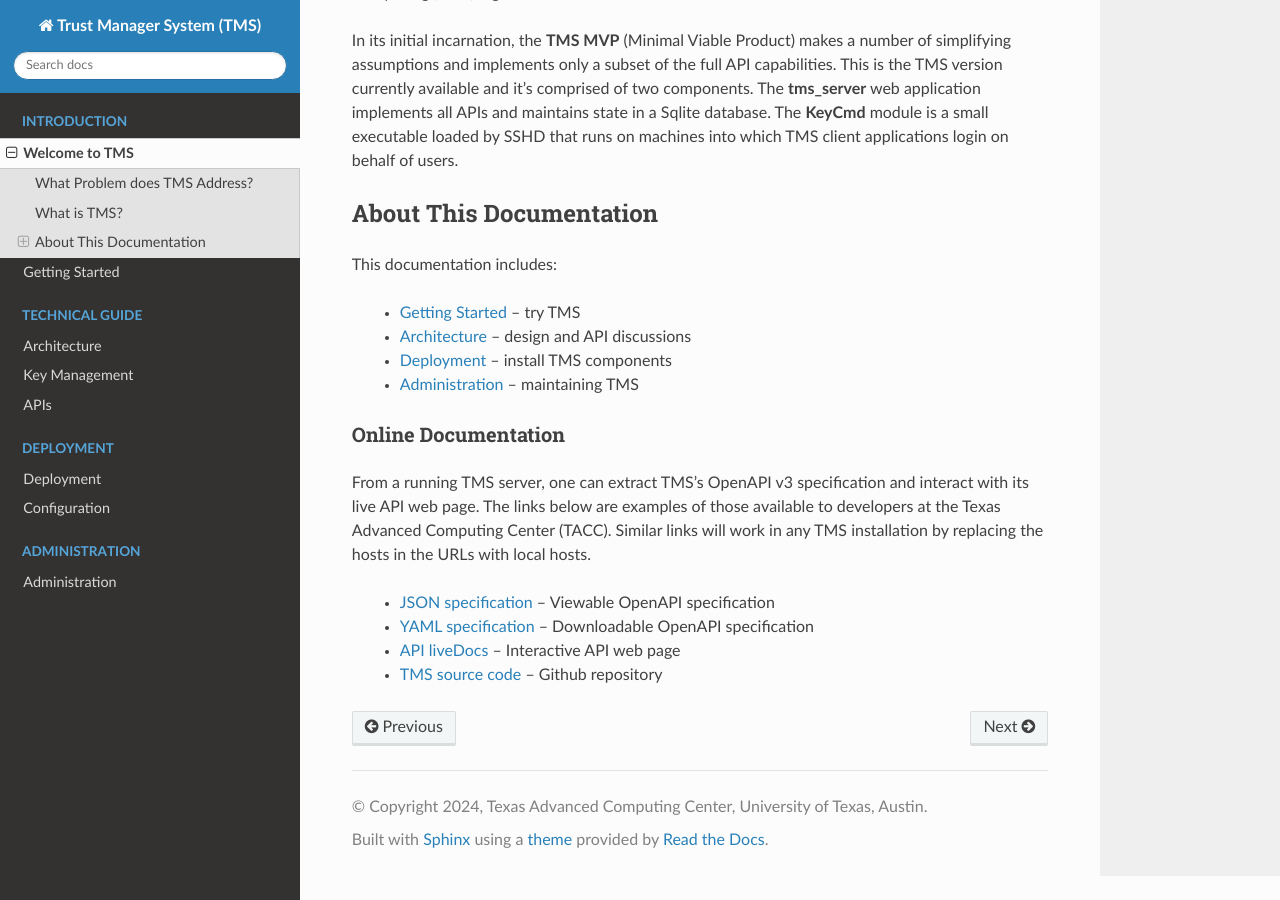
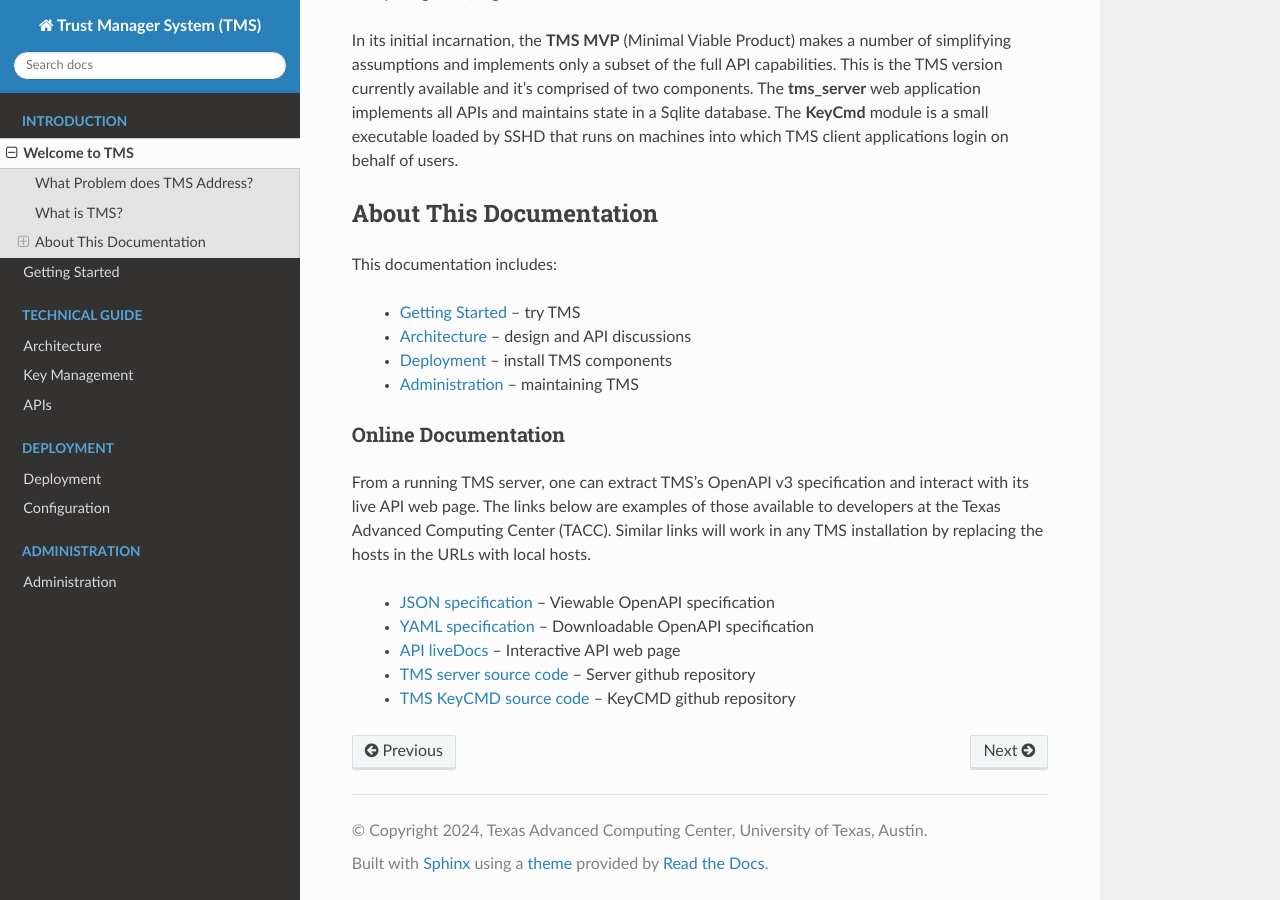
Before and after one commit to tapis-project/tms-documentation, a Sphinx documentation site: the page built from source/index.rst, in a window 1280 px wide and 900 px high, scrolled down 699 px. Built offline with Sphinx 7.4.7 and the Read the Docs theme 3.1.0, drawn with Linux system fonts in a browser that asks for light colours.

Commit message:
keycmd repo link

```diff
--- a/source/index.rst
+++ b/source/index.rst
@@ -55,9 +55,11 @@
    - `JSON specification`_ -- Viewable OpenAPI specification
    - `YAML specification`_ -- Downloadable OpenAPI specification
    - `API liveDocs`_ -- Interactive API web page
-   - `TMS source code`_ -- Github repository
+   - `TMS server source code`_ -- Server github repository
+   - `TMS KeyCMD source code`_ -- KeyCMD github repository
 
 .. _JSON specification: https://tms-server-dev.tacc.utexas.edu:3000/spec
 .. _YAML specification: https://tms-server-dev.tacc.utexas.edu:3000/spec_yaml
 .. _API livedocs: https://tms-server-dev.tacc.utexas.edu:3000
-.. _TMS source code: https://github.com/tapis-project/tms_server
+.. _TMS server source code: https://github.com/tapis-project/tms_server
+.. _TMS KeyCMD source code: https://github.com/tapis-project/tms_keycmd
```
